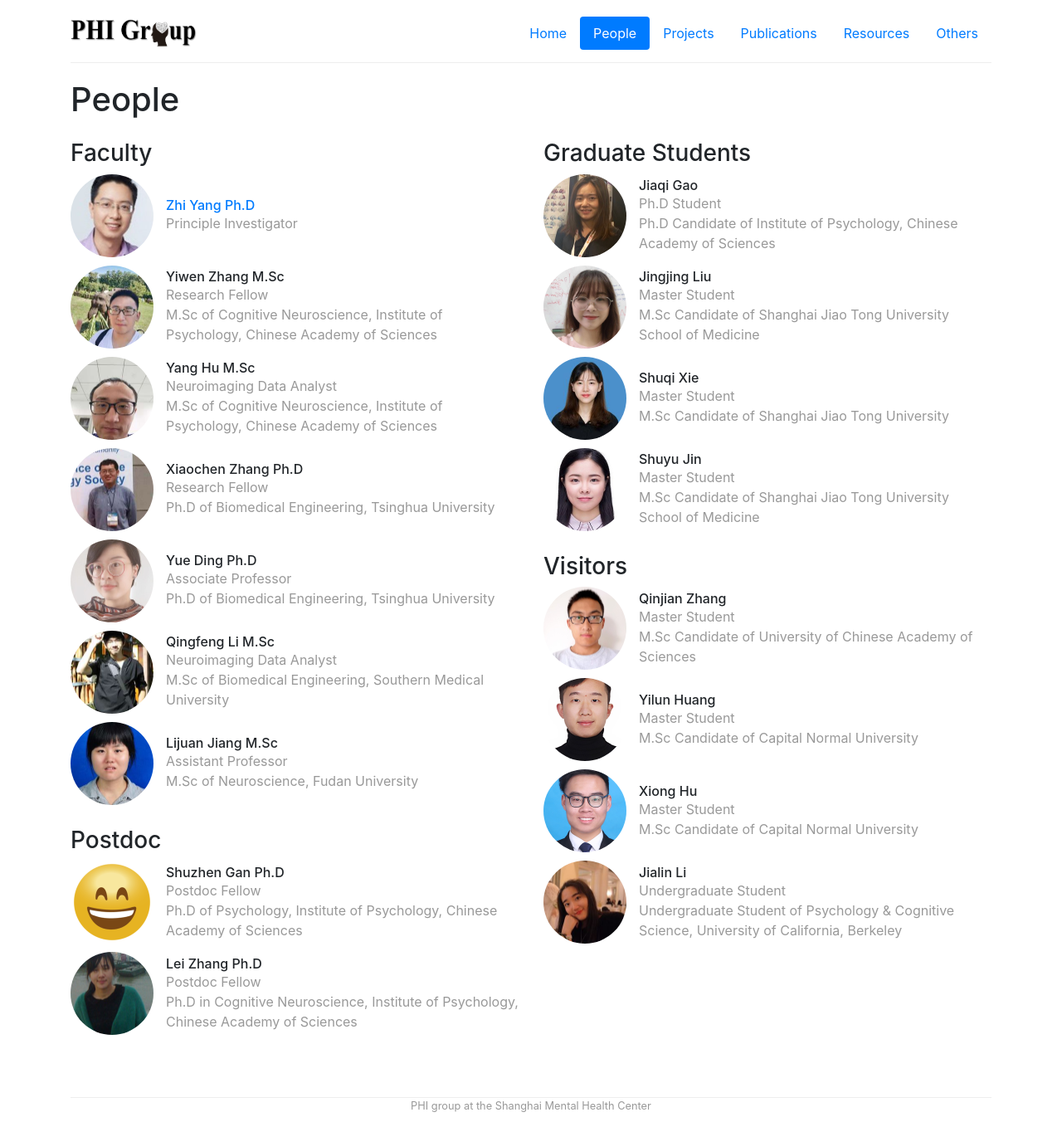
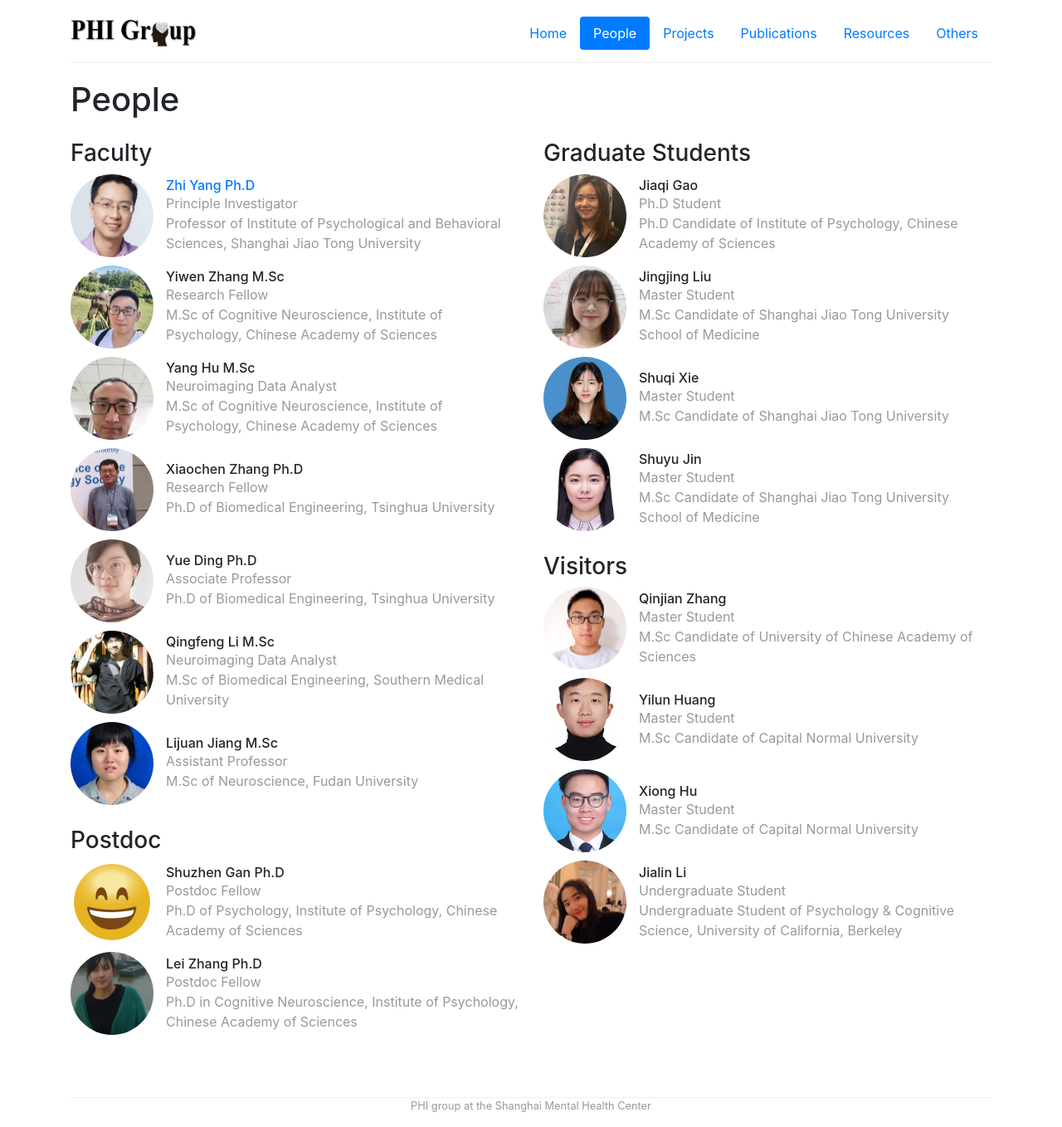
Before and after one commit to PHI-group/phi-group.github.io, a Jekyll site: the page built from people.md, in a window 1280 px wide. Shown: the whole page at 83% size. Built offline with Jekyll 4.4.1, drawn with Linux system fonts in a browser that asks for light colours.

Commit message:
Updated by QF

```diff
--- a/_data/people.yml
+++ b/_data/people.yml
@@ -5,6 +5,7 @@ faculty-1:
     role: faculty
     image: /img/people/yangz.jpeg
     bio: Principle Investigator
+    school: Professor of Institute of Psychological and Behavioral Sciences, Shanghai Jiao Tong University
 
 faculty-2:
     display_name: "Yiwen Zhang M.Sc"
```
